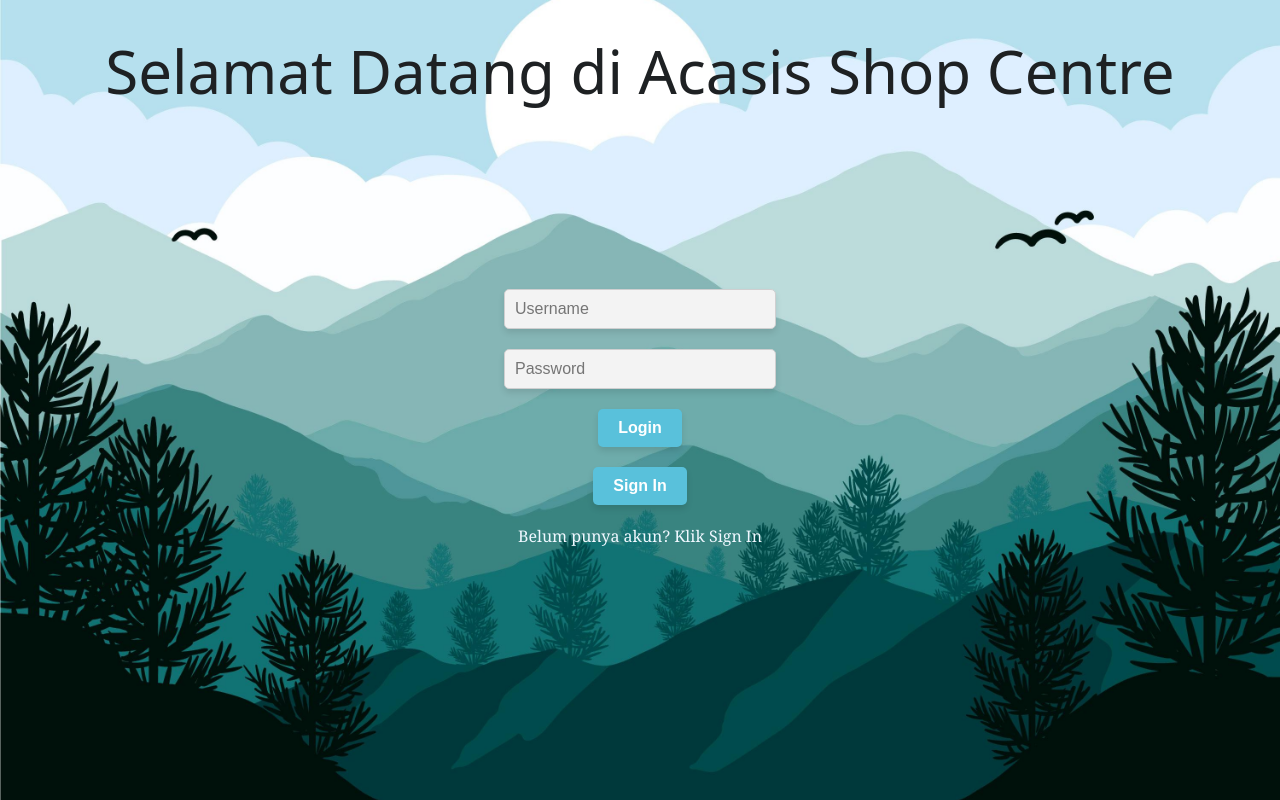
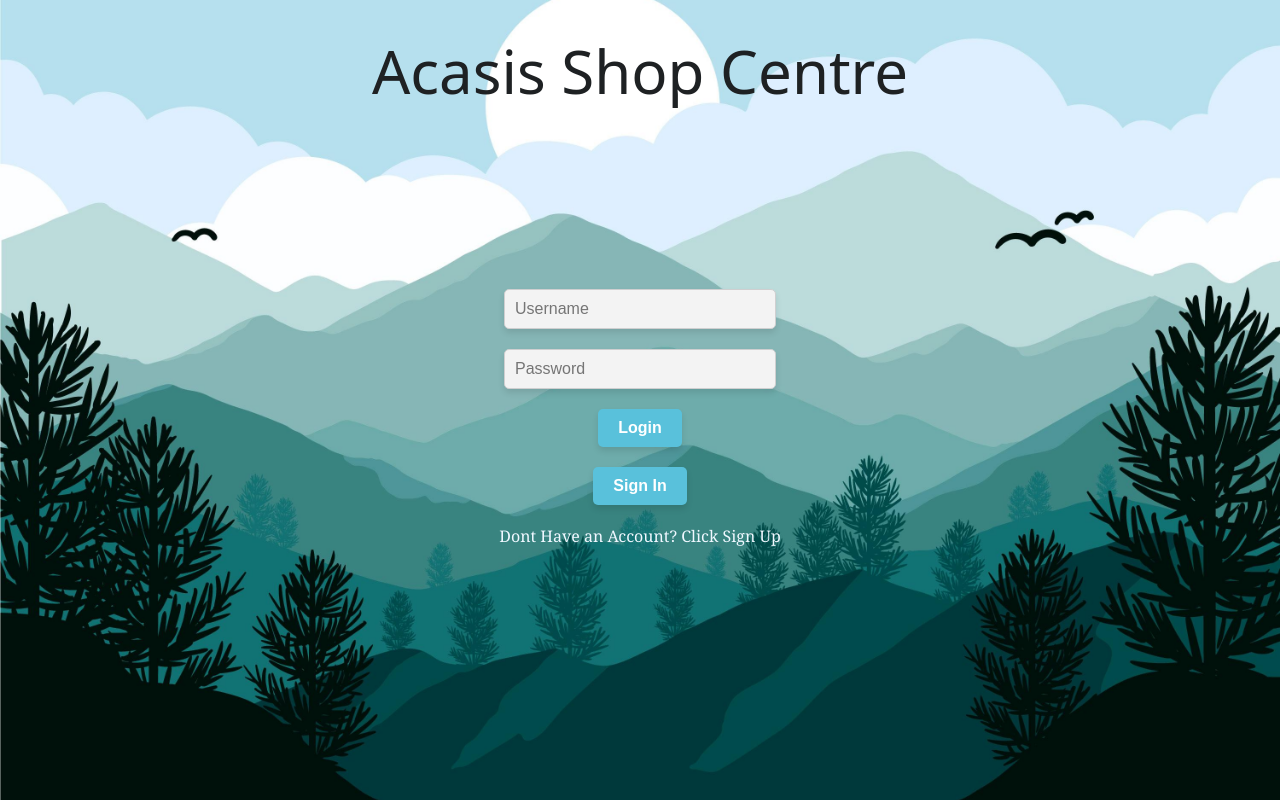
Before and after one commit to FauzanAhnaf999/Login-Demo, a plain HTML site: page index.html in a window 1280 px wide. Drawn offline with Linux system fonts and the light colour scheme; a web font is replaced by a local one.

Commit message:
Update index.html

```diff
--- a/index.html
+++ b/index.html
@@ -9,7 +9,7 @@
 
   <body background="mountain.jpg">
     <div class="title">
-      <h1 class="title-content">Selamat Datang di Acasis Shop Centre</h1>
+      <h1 class="title-content">Acasis Shop Centre</h1>
     </div>
     <div id="root" class="root">
       <div id="login-form" class="form-row">
@@ -28,7 +28,7 @@
         <button onclick="showRegisterForm()" id="registerButton" class="button-group">
           Sign In
         </button>
-        <p class="text-hint">Belum punya akun? Klik <span class="link" onclick="showRegisterForm()">Sign In</span></p>
+        <p class="text-hint">Dont Have an Account? Click <span class="link" onclick="showRegisterForm()">Sign Up</span></p>
       </div>
 
       <!-- Form Register -->
```
